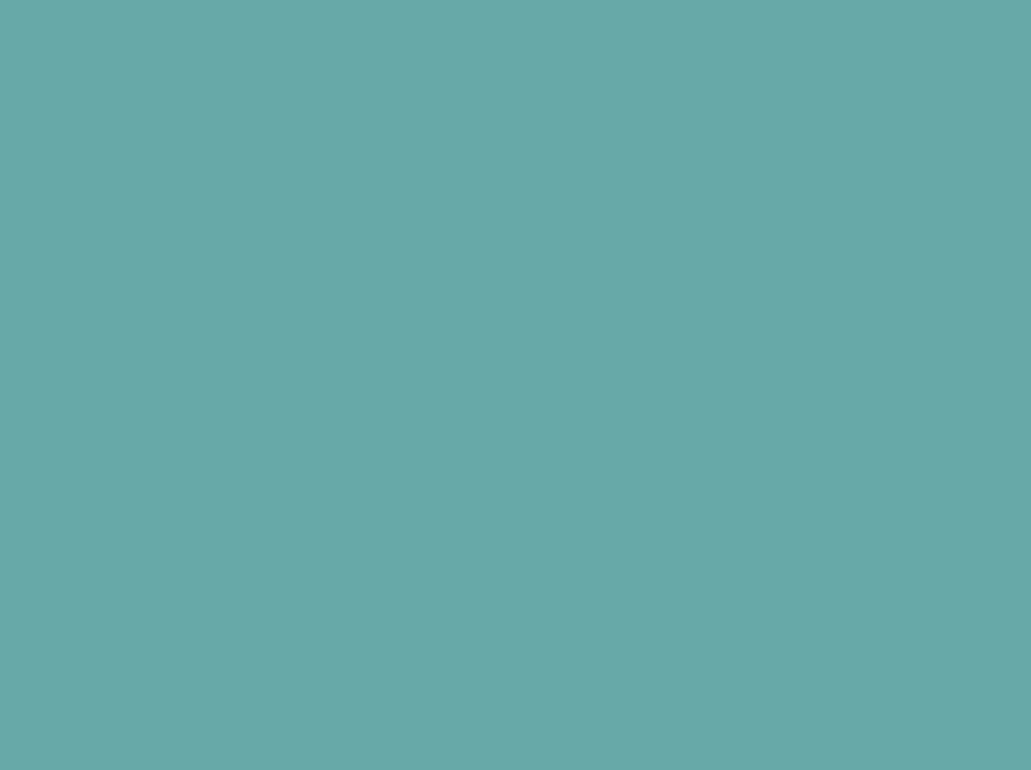
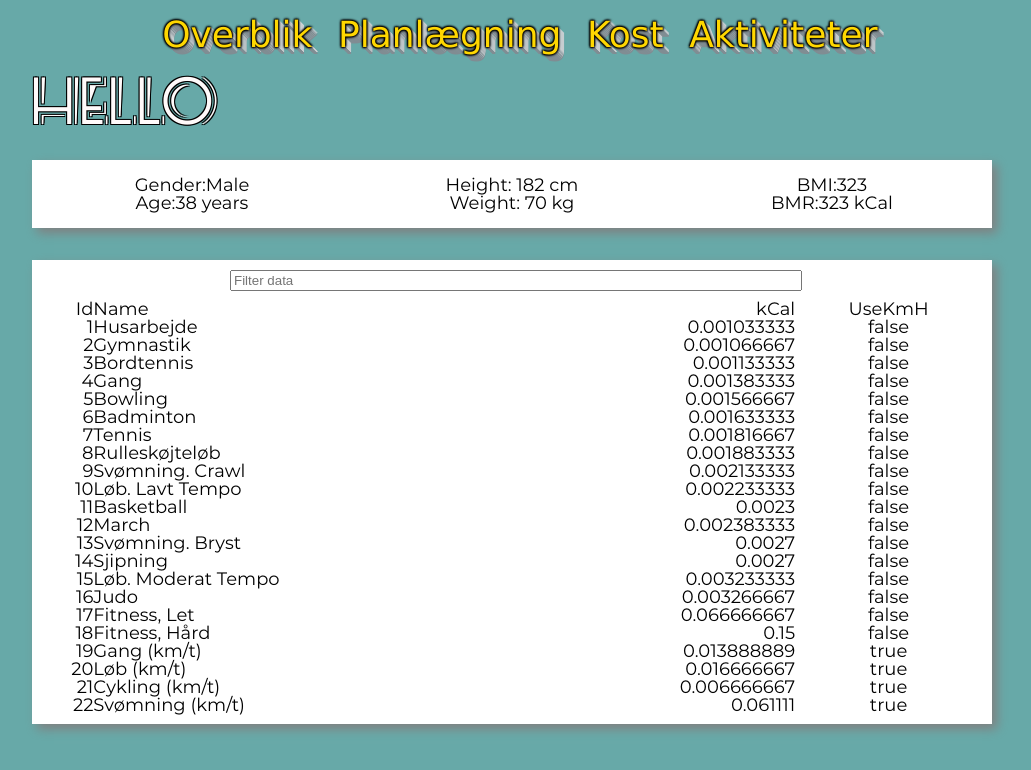
Before and after one commit to mrApptastic/mrHealthManager, an Angular app: page / in a window 1280 px wide. Shown: the top 770 px of the page, without its empty margins (133-1164 px from the left). Built offline with nearby package versions, Linux system fonts and the light colour scheme.

Commit message:
Added search and sorting to table component.

```diff
--- a/src/app/app.module.ts
+++ b/src/app/app.module.ts
@@ -13,6 +13,8 @@ import { ErrorService } from './services/error.service';
 import { InterceptorService } from './services/interceptor.service';
 import { HTTP_INTERCEPTORS } from '@angular/common/http';
 import { BasicTableComponent } from './components/basic-table/basic-table.component';
+import { SortPipe } from './pipes/sort.pipe';
+import { SearchPipe } from './pipes/search.pipe';
 
 @NgModule({
   declarations: [
@@ -22,7 +24,9 @@ import { BasicTableComponent } from './components/basic-table/basic-table.compon
     AgePipe,
     MainPageComponent,
     ErrorPageComponent,
-    BasicTableComponent
+    BasicTableComponent,
+    SortPipe,
+    SearchPipe
   ],
   imports: [
     BrowserModule,
--- a/src/app/components/basic-table/basic-table.component.html
+++ b/src/app/components/basic-table/basic-table.component.html
@@ -1,22 +1,24 @@
+<div>
+    <input type="text" placeholder="Filter data" [(ngModel)]="searchFilter" style="width: 60%; margin-left:20%; margin-right: 20%;margin-bottom: 1%" />
+</div>
 <table *ngIf="dataSource">
     <thead>
         <tr>
-            <th *ngFor="let col of columns" [ngStyle]="{'width': col.width}">
+            <th *ngFor="let col of columns" [ngStyle]="{'width': col.Width, 'text-align': col.Position}" (click)="col.Name === sortOrder ? sortDirection = !sortDirection : sortOrder = col.Name">
                 {{col.Name}}
             </th>
         </tr>
     </thead>
     <tbody>
-        <tr *ngFor="let row of dataSource">
-            <td *ngFor="let col of columns">
-                <span *ngIf="col.Name && !col.Input" [innerHtml]="row[col.Name]"></span>
-                <span *ngIf="col.Name && col.Input">
-                    <input *ngIf="col.Input === 'text'" type="text" [(ngModel)]="row[col.Name]" />
-                    <input *ngIf="col.Input === 'number'" type="text" [(ngModel)]="row[col.Name]" step="any" />
-                    <input *ngIf="col.Input === 'checkbox'" type="checkbox" [(ngModel)]="row[col.Name]" [ngModelOptions]="{standalone: true}" />
+        <tr *ngFor="let row of dataSource | search: searchFilter | sort : sortOrder : sortDirection" (click)="onRowClick(row)">
+            <td *ngFor="let col of columns" [ngStyle]="{'width': col.Width, 'text-align': col.Position}">
+                <span *ngIf="row.hasOwnProperty(col.Name) && !col.Input" [innerHtml]="row[col.Name]"></span>
+                <span *ngIf="row.hasOwnProperty(col.Name) && col.Input">
+                    <input *ngIf="col.Input === 'text'" type="text" [(ngModel)]="row[col.Name]" (change)="onDataChange(row)" />
+                    <input *ngIf="col.Input === 'number'" type="text" [(ngModel)]="row[col.Name]" step="any" (change)="onDataChange(row)" />
+                    <input *ngIf="col.Input === 'checkbox'" type="checkbox" [(ngModel)]="row[col.Name]" [ngModelOptions]="{standalone: true}" (change)="onDataChange(row)" />
                 </span>
             </td>
         </tr>
     </tbody>
-
 </table>
--- a/src/app/components/basic-table/basic-table.component.ts
+++ b/src/app/components/basic-table/basic-table.component.ts
@@ -7,9 +7,13 @@ import { Component, OnInit, OnChanges, Input, Output, EventEmitter } from '@angu
 })
 export class BasicTableComponent implements OnInit, OnChanges {
   @Input() dataSource: any[];
-  @Input() editable: boolean;
-  @Output() onRowClick = new EventEmitter<any>();
-  @Output() onDataChange = new EventEmitter<any>();
+  @Input() editable: any;
+  @Output() rowClick = new EventEmitter<any>();
+  @Output() dataChange = new EventEmitter<any>();
+  editAll: boolean;
+  sortOrder: string;
+  sortDirection: boolean;
+  searchFilter: string;
 
 
   columns: any[];
@@ -25,34 +29,39 @@ export class BasicTableComponent implements OnInit, OnChanges {
 
   loadData() {
     if (this.dataSource) {
+      this.editAll = this.editable.toString() === 'true';
       this.columns = this.getColumns(this.dataSource);
+      this.sortOrder = this.columns.length > 0 ? this.columns[0].Name : '';
+      this.sortDirection = false;
+      this.searchFilter = '';
     }
   }
 
-  rowClick(obj: any) {
-    this.onRowClick.emit(obj);
+  onRowClick(obj: any) {
+    this.rowClick.emit(obj);
   }
 
-  dataChange(obj: any) {
-    this.onDataChange.emit(obj);
+  onDataChange(obj: any) {
+    this.dataChange.emit(obj);
   }
 
   private getColumns(data: any[]) {
-    let columns = new Array();
+    const columns = new Array();
 
     for (const row of data) {
-      for (const [key,value] of Object.entries(row) ) {
+      for (const [key, value] of Object.entries(row) ) {
         if (columns.some(x => x.Name === key)) {
           const length = value.toString().length;
-          let col = columns.find(x => x.Name === key);
+          const col = columns.find(x => x.Name === key);
           if (length > col.Width) {
             col.width = length;
           }
         } else {
           columns.push({
-            Name : key,
-            Width : key.toString().length > value.toString().length ? key.toString().length : value.toString().length,
-            Input : this.editable ? (typeof(value) === 'number' ? 'number' : typeof(value) === 'boolean' ? 'checkbox' : 'text') : null
+            Name: key,
+            Width: key.toString().length > value.toString().length ? key.toString().length : value.toString().length,
+            Input: this.editAll ? (typeof(value) === 'number' ? 'number' : typeof(value) === 'boolean' ? 'checkbox' : 'text') : null,
+            Position: (typeof(value) === 'number' ? 'right' : (typeof(value) === 'string' ? 'left' : 'center' ))
           });
         }
       }
@@ -61,15 +70,15 @@ export class BasicTableComponent implements OnInit, OnChanges {
     return this.convertToPercent(columns);
   }
 
-  private convertToPercent(columns) {
+  private convertToPercent(columns: any) {
     const sum = this.getSum(columns);
     for (const col of columns) {
-      col.Width = col.Width/sum * 100;
+      col.Width = col.Width / sum * 100;
     }
     return columns;
   }
 
-  private getSum (columns) {
+  private getSum(columns: any) {
     let sum = 0;
     for (const col of columns) {
       sum += col.Width;
--- a/src/app/components/main-page/main-page.component.html
+++ b/src/app/components/main-page/main-page.component.html
@@ -1,4 +1,4 @@
-<div class="mrCon75">
+<div class="mrCon75 mrPad5 marMar5">
 	<h2 class="mrH1 mrsSnow mrRoddy mrMart2 mrMarb2">Hello</h2>
 	<div class="mr1 mrShadow mrWhite mrMart2 mrMarb2">
     	<div class="mr3 mrTxtC mrPadt2 mrPadb2">
@@ -15,7 +15,9 @@
     	</div>
 	</div>
 	<div class="mr1 mrShadow mrWhite mrMart2 mrMarb2">
-		<app-basic-table [dataSource]="dataSource" [editable]="name;kcal;usekmh" (rowClick)="sayHello()"></app-basic-table>
+		<div class="mrPad5 mrMar5">
+			<app-basic-table [dataSource]="dataSource" editable="Name, UseKmH" (rowClick)="sayHello()"></app-basic-table>
+		</div>
 	</div>
 </div>
 <!--
--- a/src/app/components/main-page/main-page.component.ts
+++ b/src/app/components/main-page/main-page.component.ts
@@ -13,7 +13,11 @@ export class MainPageComponent implements OnInit {
   ngOnInit(): void {
     this.data.getActivities().subscribe(x => {
       this.dataSource = x;
-    })
+    });
+  }
+
+  sayHello(): void {
+
   }
 
   /*
--- /dev/null
+++ b/src/app/pipes/search.pipe.ts
@@ -0,0 +1,22 @@
+import { Pipe, PipeTransform } from '@angular/core';
+
+@Pipe({
+  name: 'search'
+})
+export class SearchPipe implements PipeTransform {
+
+  transform(text: any[], keyword: string): any {
+    if (Array.isArray(text) && typeof keyword === 'string') {
+      return text.filter(c => {
+        return Object.keys(c).some(key => {
+          if (typeof c[key] === 'string') {
+            return c[key].toLowerCase().includes(keyword.toLowerCase());
+          }
+          return false;
+        });
+      });
+    }
+    return text;
+  }
+
+}
--- /dev/null
+++ b/src/app/pipes/sort.pipe.ts
@@ -0,0 +1,54 @@
+import { Pipe, PipeTransform } from '@angular/core';
+
+@Pipe({
+  name: 'sort'
+})
+export class SortPipe implements PipeTransform {
+
+  transform(array: any, sort?: string, desc?: boolean ): any[] {
+    if (!Array.isArray(array)) {
+      return;
+    }
+    array.sort((a: any, b: any) => {
+        if (sort) {
+            if (desc === true) {
+                if (a[sort] > b[sort]) {
+                    return -1;
+                  } else if (a[sort] < b[sort]) {
+                    return 1;
+                  } else {
+                    return 0;
+                  }
+            } else {
+                if (a[sort] < b[sort]) {
+                    return -1;
+                  } else if (a[sort] > b[sort]) {
+                    return 1;
+                  } else {
+                    return 0;
+                  }
+            }
+        } else {
+            if (desc === true) {
+                if (a > b) {
+                    return -1;
+                  } else if (a < b) {
+                    return 1;
+                  } else {
+                    return 0;
+                  }
+            } else {
+                if (a < b) {
+                    return -1;
+                  } else if (a > b) {
+                    return 1;
+                  } else {
+                    return 0;
+                  }
+            }
+        }
+    });
+    return array;
+  }
+
+}
--- a/src/assets/activities.json
+++ b/src/assets/activities.json
@@ -125,7 +125,7 @@
     "UseKmH": true
 },
 {
-    "Id": 21,
+    "Id": 22,
     "Name": "Svømning (km/t)",
     "kCal": 0.061111,
     "UseKmH": true
```
Also changed, not shown: 2 other files (tests, documents, lock files or other folders).
